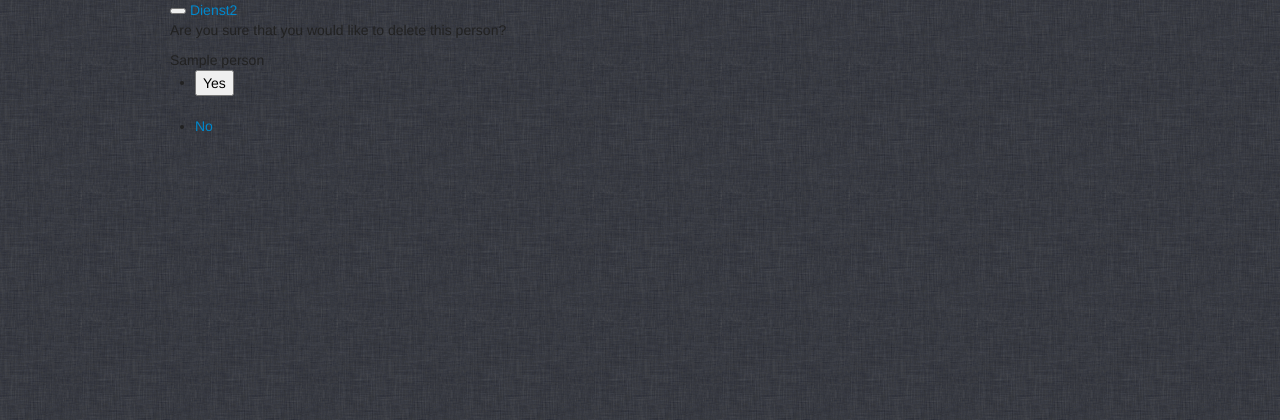
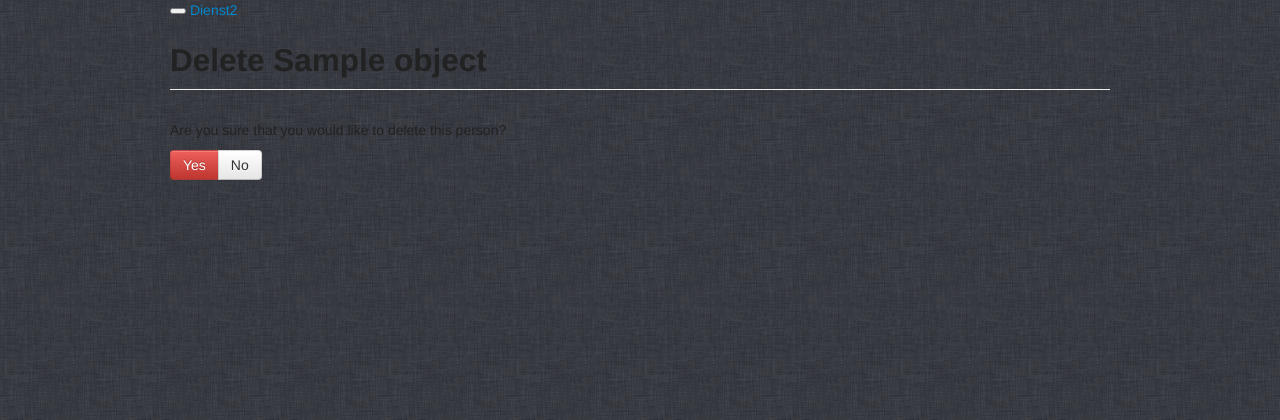
Before and after one commit to WISVCH/dienst2, a Django app: template ldb/templates/ldb/person_confirm_delete.html in a window 1280 px wide. Shown: the top 420 px of the page. Run offline with Django 3.2, Linux system fonts and the light colour scheme; the template is opened without the code that fills it: most values are stand-ins (such as "Sample title", 1, 10 or a date in 2020); parts of the project's set-up code (start-up, migrations or seed data) failed here and were passed over; some libraries are stand-ins or nearby versions.

Commit message:
Updated delete pages

```diff
--- a/ldb/templates/ldb/person_confirm_delete.html
+++ b/ldb/templates/ldb/person_confirm_delete.html
@@ -1,15 +1,17 @@
 {% extends 'ldb/base.html' %}
-{% load ldb_tags %}
+{% load ldb_tags i18n %}
+
+{% block title %}{% trans 'Delete' %} {{ object }}{% endblock %}
 
 {% block content %}
+<h2 class="page-header">{% trans 'Delete' %} {{ object }}</h2>
+<p>{% trans 'Are you sure that you would like to delete this person?' %}</p>
 
-    <p>Are you sure that you would like to delete this person?</p>
-    <div id="person_preview">{{ person }}</div>
-    <ul>
-    <form method="POST" action=".">
-	    {% csrf_token %}
-        <li><input type="submit" value="Yes" /></li>
-    </form>
-    <li><a href="{{ person.get_absolute_url }}">No</a></li>
-    </ul>
+<form method="POST">
+  {% csrf_token %}
+  <div class="btn-group">
+    <button type="submit" class="btn btn-danger">{% trans 'Yes' %}</button>
+    <a href="{{ object.get_absolute_url }}" class="btn btn-default">{% trans 'No' %}</a>
+  </div>
+</form>
 {% endblock %}
```
Also changed, not shown: ldb/templates/ldb/organization_confirm_delete.html (+12 -10 lines).
